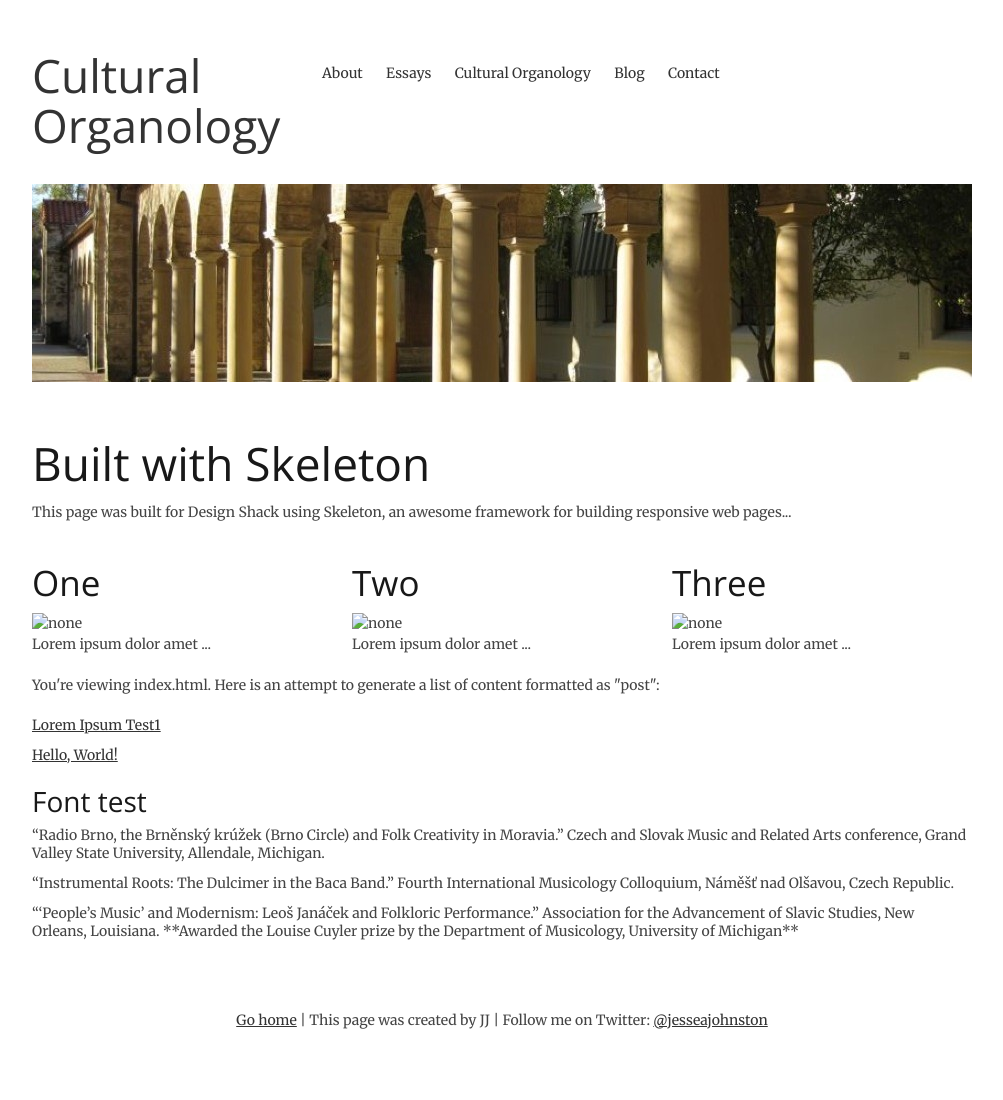
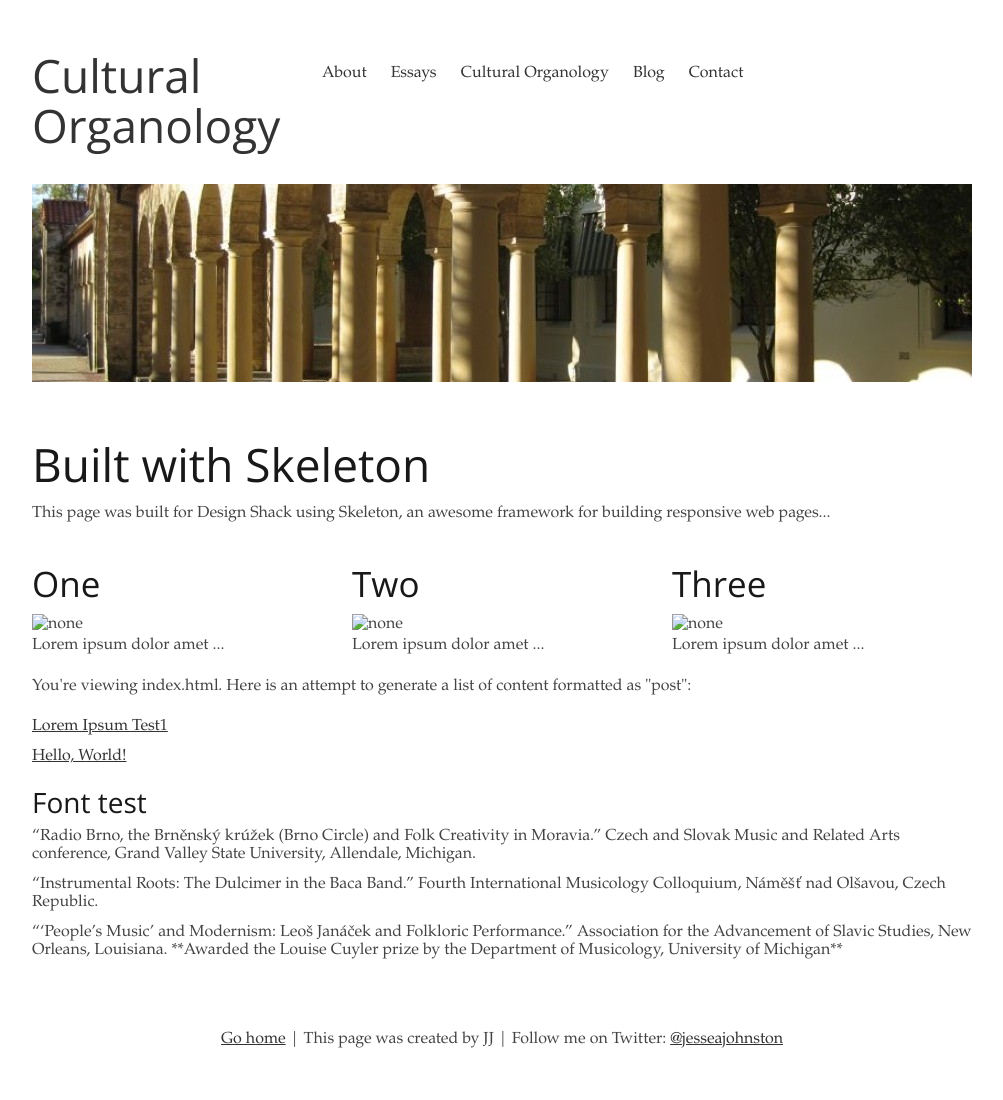
Before and after one commit to morskyjezek/culorg, a Jekyll site: the page built from index.html, in a window 1280 px wide. Shown: the whole page, without its empty margins (138-1141 px from the left). Built offline with Jekyll 4.4.1, drawn with Linux system fonts in a browser that asks for light colours; some web fonts are replaced.

Commit message:
modified:   _config.yml 	modified:   _includes/head.html 	modified:   _site.yaml  	modified:   _site/mods.css  	modified:   mods.css

```diff
--- a/_config.yml
+++ b/_config.yml
@@ -5,6 +5,7 @@ include:     []
 exclude:     []
 keep_files:  []
 timezone:    America/New_York
+encoding:    UTF-8
 
 relative_permalinks: true
 
@@ -15,10 +16,10 @@ markdown_ext:  markdown,mkd,mkdn,md
 
 kramdown:
   toc_levels:   1..6
-  smart_quotes: lsquo, rsquo, ldquo, rdquo
+  smart_quotes: lsquo,rsquo,ldquo,rdquo
 
 #site_configuration
 title: Cultural Organology
 author_fn: Jesse
 twitter: jesseajohnston
-#url:   http://www.jesseajohnston.net/
+#url:   http://essays.jesseajohnston.net/
--- a/_includes/head.html
+++ b/_includes/head.html
@@ -1,4 +1,4 @@
  <link rel="stylesheet" type="text/css" href="/base.css"/>
+ <link rel="stylesheet" type="text/css" href="/skeleton.css"/>
  <link rel="stylesheet" type="text/css" href="/layout.css"/>
- <link rel="stylesheet" type="text/css" href="/skeleton.css"/>
  <link rel="stylesheet" type="text/css" href="/mods.css"/>
--- a/_site.yaml
+++ b/_site.yaml
@@ -2,6 +2,9 @@ handlers:
 - url: '/'
   static_files: '_site/index.html'
   upload: '_site/.*'
+- url: '/(.+)'
+  static_files: '_site/\1'
+  upload: '_site/(.+)'
 #?
 #- url: 'blog/'
 #  static_files: '_blog/index.html'
--- a/mods.css
+++ b/mods.css
@@ -14,7 +14,8 @@
 /* additional latin-ext options: Alegreya, Caudex */
 @import url(http://fonts.googleapis.com/css?family=Merriweather:400,700&subset=latin,latin-ext);
 body {
-  font-family: Merriweather,"Open Sans","Helveticaneue","Helvetica Neue",Arial,sans-serif;
+  font-family: 'Book Antiqua',serif;/*Merriweather,"Open Sans","Helveticaneue","Helvetica Neue",Arial,sans-serif;*/
+  font-size: 1em;
   }
 h1, h2, h3, h4, h5, h6 {
   font-family: "Open Sans","Georgia", "Times New Roman", serif;
```
Also changed, not shown: 2 other files.
